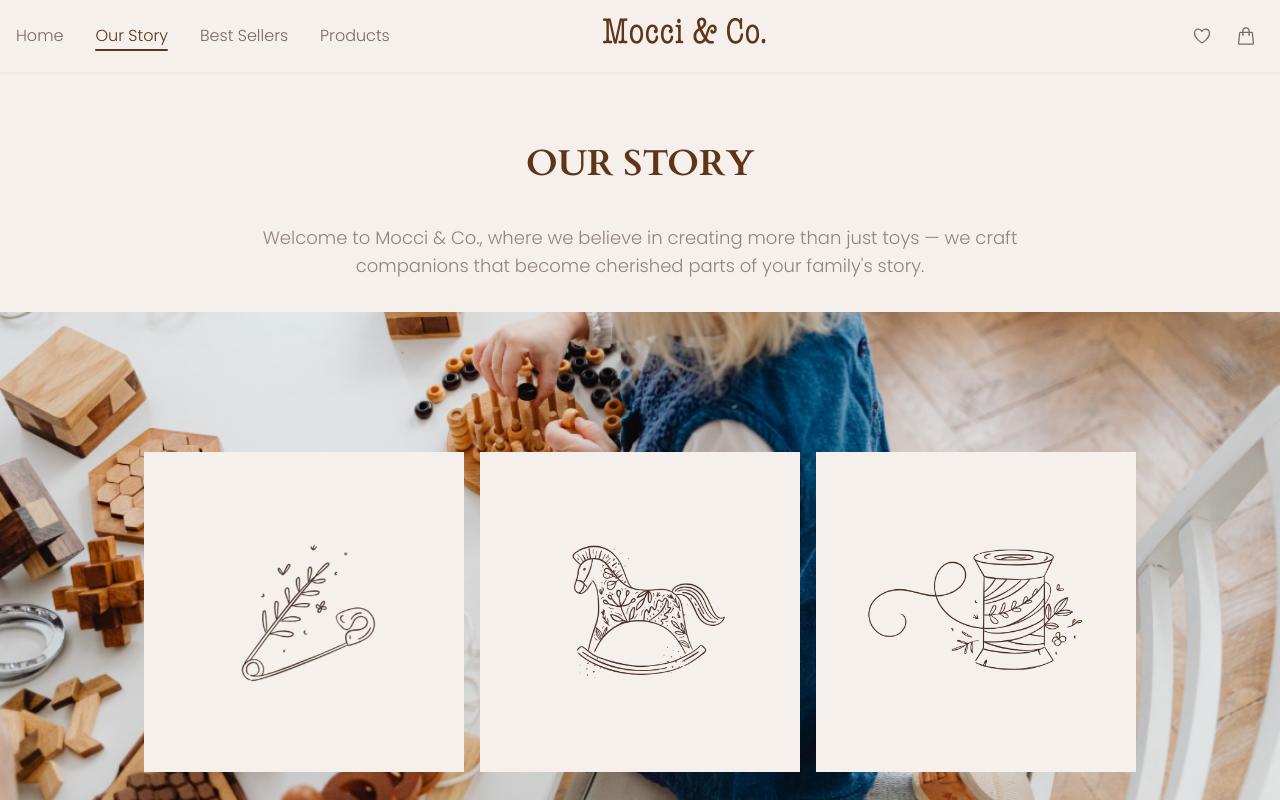
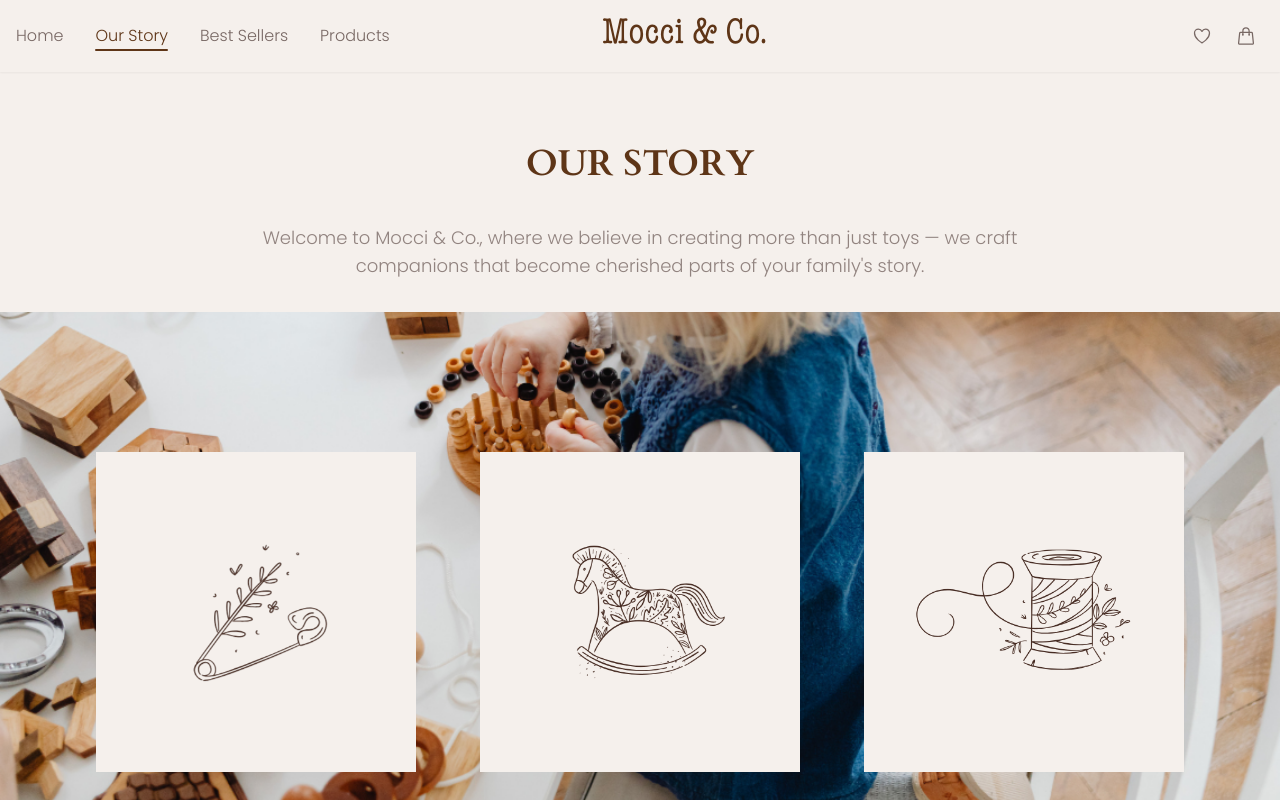
Before and after one commit to isabelli-mocci/handwork-ecommerce, a React (Vite) app: page /about in a window 1280 px wide. Built offline with nearby package versions, Linux system fonts and the light colour scheme.

Commit message:
refactor(pages): improve AboutUsPage readability, maintainability and scalability\n\n- Improved naming and code structure\n- Ensured code consistency and clarity\n- Enhanced formatting and accessibility\n- Code is self-explanatory and extensible

```diff
--- a/src/pages/AboutUsPage.tsx
+++ b/src/pages/AboutUsPage.tsx
@@ -3,10 +3,10 @@ import { ABOUT_CONTENT } from '../data/aboutUsPage.data';
 const TITLE_CLASS = 'font-cardo text-2xl md:text-3xl lg:text-4xl font-black text-primary m-6 lg:m-10 uppercase text-center';
 const INTRO_TEXT_CLASS = 'text-text/80 text-xs md:text-sm lg:text-lg text-center mb-8 md:max-w-lg md:mx-auto lg:max-w-3xl';
 const BANNER_CLASS = 'relative w-full h-[180px] sm:h-[240px] md:h-[260px] lg:h-[600px] flex justify-center items-center mb-8';
-const SQUARES_WRAPPER_CLASS = 'absolute top-1/2 left-1/2 flex gap-2 sm:gap-4 -translate-x-1/2 -translate-y-1/2 z-10';
-const MAIN_CONTAINER_CLASS = 'relative container mx-auto px-2 sm:px-4 max-w-xs sm:max-w-md md:max-w-lg lg:max-w-xl flex flex-col mb-0';
+const SQUARES_WRAPPER_CLASS = 'absolute top-1/2 left-1/2 flex gap-4 md:gap-8 lg:gap-16 -translate-x-1/2 -translate-y-1/2 z-10';
+const MAIN_CONTAINER_CLASS = 'relative container mx-auto px-2 sm:px-4 max-w-xs sm:max-w-md md:max-w-lg lg:max-w-xl flex flex-col mb-0 lg:py-20';
 const MAIN_TEXT_CLASS = 'flex flex-col gap-4 text-justify indent-4 sm:indent-6';
-const HANDMADE_IMG_CLASS = 'hidden sm:block w-28 md:w-3 lg:w-48 absolute -bottom-8 sm:-bottom-12 lg:-bottom-4 xl:-bottom-8 -right-8 sm:-right-20 lg:-right-32 xl:-right-44 pointer-events-none select-none opacity-90 animate-[spin-reverse_12s_linear_infinite]';
+const HANDMADE_IMG_CLASS = 'hidden lg:block w-44 absolute lg:-bottom-4 lg:-right-32 pointer-events-none select-none opacity-90 animate-[spin-reverse_12s_linear_infinite]';
 const SQUARE_IMAGE_CLASS = 'w-32 h-32 sm:w-48 sm:h-48 lg:w-80 lg:h-80 bg-background flex items-center justify-center transition-transform duration-500 ease-in-out hover:scale-105 hover:shadow-lg group';
 const SQUARE_IMAGE_IMG_CLASS = 'max-w-[70%] max-h-[70%] object-contain transition-all duration-500 ease-in-out group-hover:scale-110 group-hover:opacity-90';
 
```
